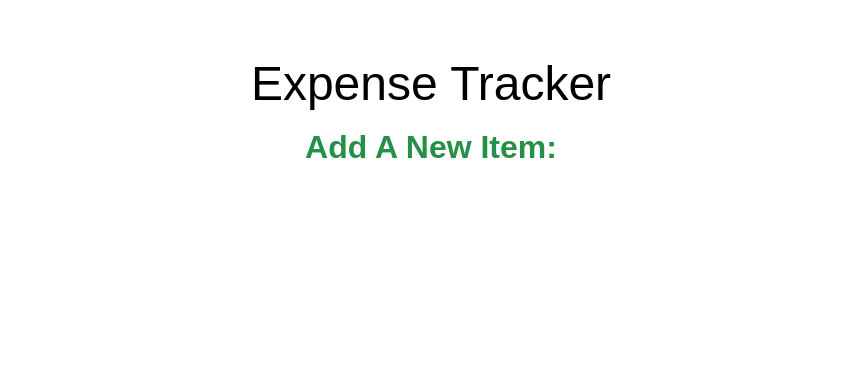
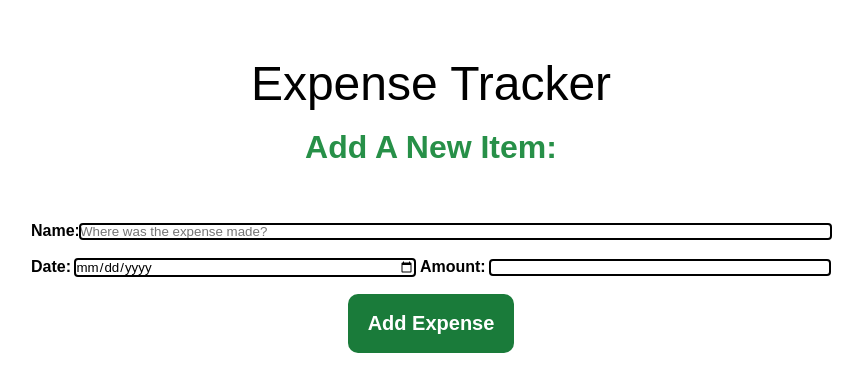
Before and after one commit to joelroed/Expense-Tracker--Practise-Proj-2, a plain HTML site: page index.html in a window 1280 px wide. Shown: the whole page, without its empty margins (209-1072 px from the left). Drawn offline with Linux system fonts and the light colour scheme.

Commit message:
Initial Format

```diff
--- a/index.html
+++ b/index.html
@@ -14,5 +14,49 @@
       <br />
       <h3><span class="green">Add A New Item:</span></h3>
     </div>
+    <section id="input__section">
+      <div class="row">
+        <div class="input__part">
+          <form id="form">
+            <div class="first__input">
+              <span class="input__titles">Name: </span>
+              <input
+                type="text"
+                placeholder="Where was the expense made?"
+                class="input__expense"
+                id="input__expense--id"
+                required
+              />
+            </div>
+            <br />
+            <div class="second__input">
+              <span class="input__titles">Date:</span>
+              <input
+                type="date"
+                class="input__date"
+                id="input__date--id"
+                required
+              />
+              <span class="input__titles">Amount:</span>
+              <input
+                type="number"
+                class="input__amount"
+                id="input__amount--id"
+                required
+              />
+            </div>
+            <br />
+            <div class="btn__wrapper">
+              <input
+                type="submit"
+                value="Add Expense"
+                class="btn"
+                id="submit__btn"
+              />
+            </div>
+          </form>
+        </div>
+      </div>
+    </section>
   </body>
 </html>
--- a/style.css
+++ b/style.css
@@ -8,6 +8,11 @@
     font-family: "Robot", sans-serif;
 }
 
+
+.row {
+    max-width: 800px;
+    margin: 0 auto;
+}
 
 .header {
     display: flex;
@@ -27,3 +32,40 @@ h1 {
     font-size: 48px;
     font-weight: 400;
 }
+
+.first__input {
+    display: flex;
+    align-items: center;
+    justify-content: center;
+    width: 100%;
+}
+
+.input__expense {
+    width: 100%;
+    outline: auto;
+}
+
+.input__date, .input__amount {
+    width: 42.5%;
+    outline: auto;
+}
+
+.input__titles {
+    font-weight: 600;
+    font-size: 16px;
+}
+
+.btn {
+    padding: 18px 20px;
+    border-radius: 10px;
+    font-size: 20px;
+    font-weight: 600;
+    background-color: rgb(26, 123, 58);
+    color: #fff;
+}
+
+.btn__wrapper {
+    display: flex;
+    justify-content: center;
+    align-items: center;
+}
```
